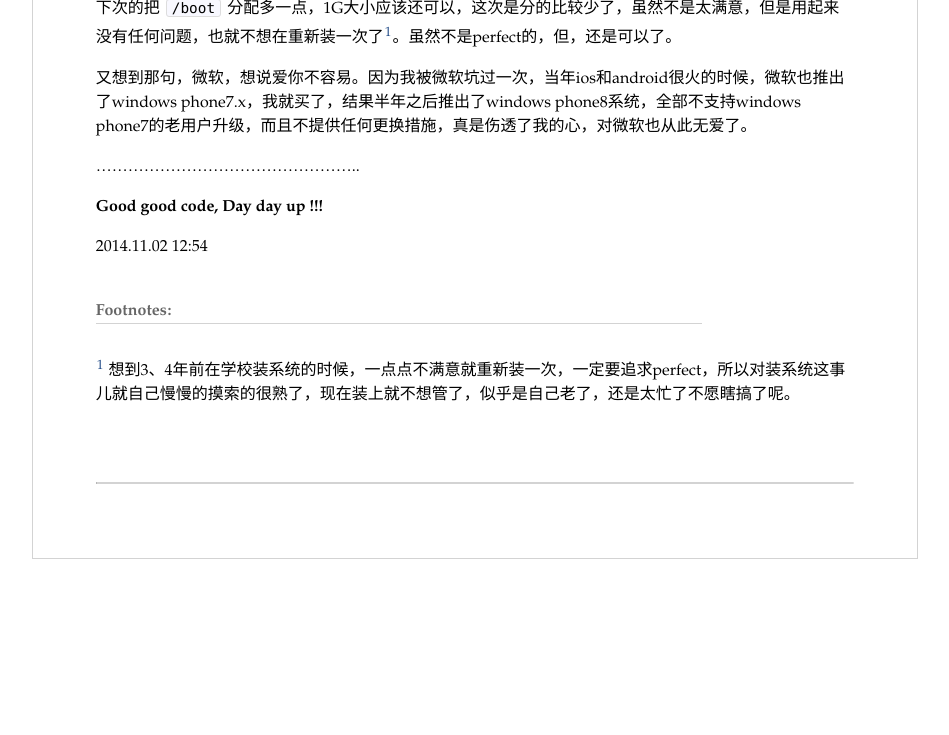
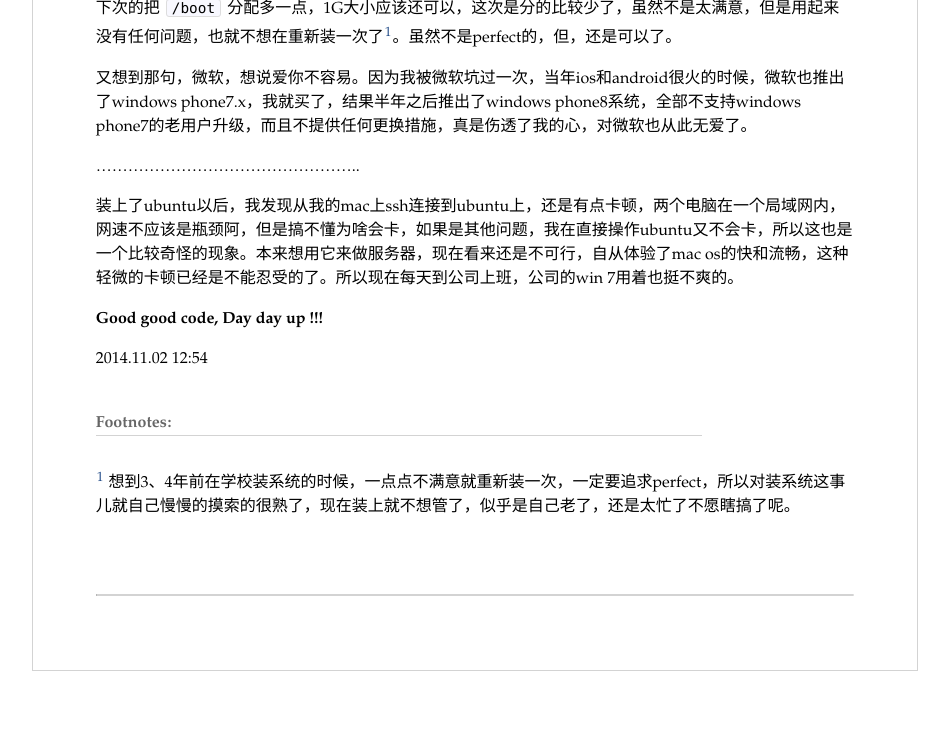
Before and after one commit to kk-mood/mood, a Jekyll site: the page built from _posts/2014-11-02-install-ubuntu.md, in a window 1280 px wide. Shown: the part 915-1650 px from the top of the page, without its empty margins (166-1115 px from the left). Built offline with Jekyll 4.4.1, drawn with Linux system fonts in a browser that asks for light colours; Markdown is read by kramdown in place of the engine named in the settings; comment, search, counter and statistics services are not loaded; before the commit the page ends 1538 px from its top, so only the background shows below that.

Commit message:
Update a description about ubuntu.

```diff
--- a/_posts/2014-11-02-install-ubuntu.md
+++ b/_posts/2014-11-02-install-ubuntu.md
@@ -15,6 +15,9 @@ categories: 折腾
 
 ..................................................
 
+装上了ubuntu以后，我发现从我的mac上ssh连接到ubuntu上，还是有点卡顿，两个电脑在一个局域网内，网速不应该是瓶颈阿，但是搞不懂为啥会卡，如果是其他问题，我在直接操作ubuntu又不会卡，所以这也是一个比较奇怪的现象。本来想用它来做服务器，现在看来还是不可行，自从体验了mac os的快和流畅，这种轻微的卡顿已经是不能忍受的了。所以现在每天到公司上班，公司的win 7用着也挺不爽的。
+
+
 **Good good code, Day day up !!!**
 
 2014.11.02 12:54
```
